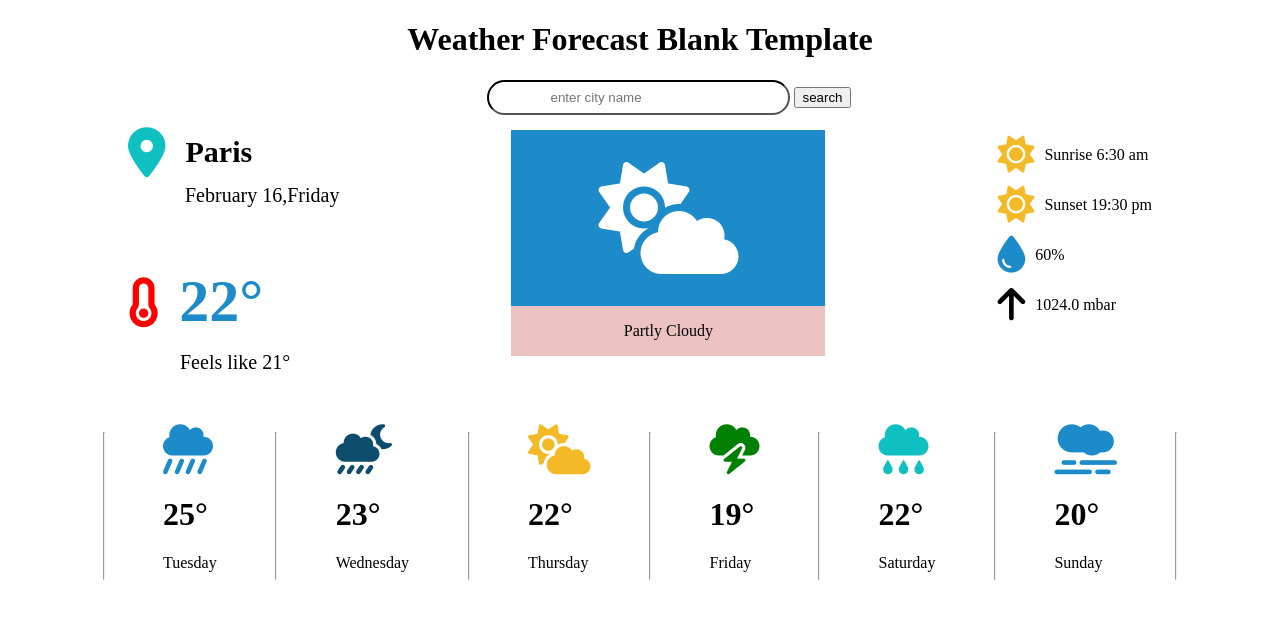
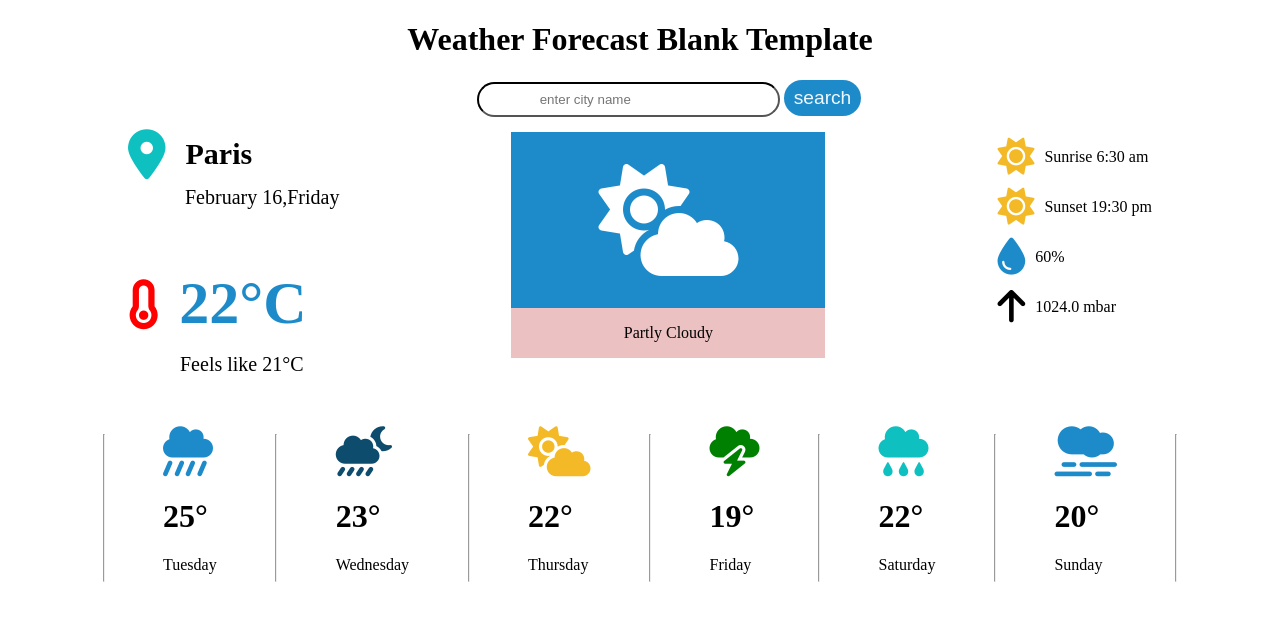
Before and after one commit to kulsumparee/OpenWeatherAPI, a plain HTML site: page index.html in a window 1280 px wide. Drawn offline with Linux system fonts and the light colour scheme.

Commit message:
latest changes

```diff
--- a/index.html
+++ b/index.html
@@ -35,10 +35,10 @@
 
             <div id="temperature">
                 <i id="temp" class="fa-solid fa-temperature-empty"></i>
-                <h1  class="deg">22&deg;</h1>
+                <h1 class="deg">22&deg;C</h1>
             </div>
             <div id="dgree">
-                <p id="feels" class="para"> Feels like 21&deg;</p>
+                <p id="feels" class="para"> Feels like 21&deg;C</p>
             </div>
 
 
@@ -107,7 +107,7 @@
 
         </div>
         <hr>
-        <div  class="div1">
+        <div class="div1">
 
             <i id="logo3" class="fa-solid solid fa-cloud-sun"></i>
             <h1 id="heading3">22&deg;</h1>
--- a/script.js
+++ b/script.js
@@ -13,7 +13,7 @@ async function getWeatherData(cityName) {
         console.log(weatherData, "data here");
         weatherUiData(weatherData)
     } catch (error) {
-        console.log(error );
+        console.log(error);
     }
 
 
@@ -24,9 +24,11 @@ async function getWeatherData(cityName) {
 function weatherUiData(weatherData) {
     console.log(weatherData);
     document.getElementById("cityName").innerText = weatherData.name
-    document.querySelector('.deg').innerText = `${Math.round(weatherData.main.temp)}°C`
+    let temprature = `${Math.round(weatherData.main.temp) - 32 }`
+    document.querySelector('.deg').innerText = `${Math.floor(temprature*5/9)}°C`
     document.getElementById("Date").innerText = new Date().toDateString();
-    document.getElementById("dgree").innerHTML = `Feels Like:${(weatherData.main.feels_like)}°C`
+    let tempratureFeel = `${(weatherData.main.feels_like) - 32}`
+    document.getElementById("dgree").innerHTML = `Feels Like:${Math.floor(tempratureFeel*5/9)}°C`
 
     document.getElementById("Partly").textContent = weatherData.weather[0].description;
     document.getElementById("sun").src = `${(weatherData.weather[0].main.icon)}`;
@@ -47,7 +49,7 @@ document.getElementById("Rise").innerText = `Sunrise ${formattedSunriseTime}`;
 
     // document.getElementById("Set").innerText = ` Sunset ${(weatherData.sys.sunset)}`
     const sunsetTime = weatherData.sys.sunset;
-const sunsetDate = new Date(sunsetTime* 1000);
+    const sunsetDate = new Date(sunsetTime * 1000);
     const Hours = sunsetDate.getHours();
     const Minutes = sunsetDate.getMinutes();
 
--- a/styles.css
+++ b/styles.css
@@ -3,6 +3,15 @@ body{
     padding: 0%;
 }
 
+#btn{
+    padding: 7px 10px;
+    border-radius: 20px ;
+    font-size: larger;
+    color: aliceblue;
+    background-color: #1d8bc9;
+    border: transparent;
+    cursor: pointer;
+}
 
 .head{
     text-align: center;
@@ -226,7 +235,3 @@ input{
     border-style: none;
     border-radius: 10px;
 }
-
-.search{
-
-}
```
Lines whose indentation alone changed are shown as unchanged.
